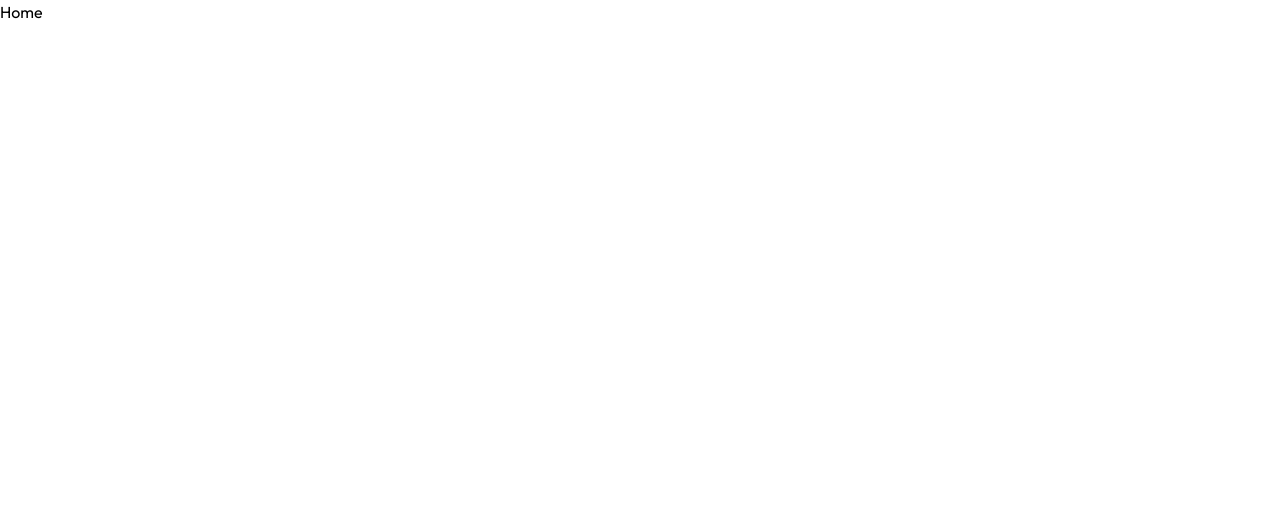
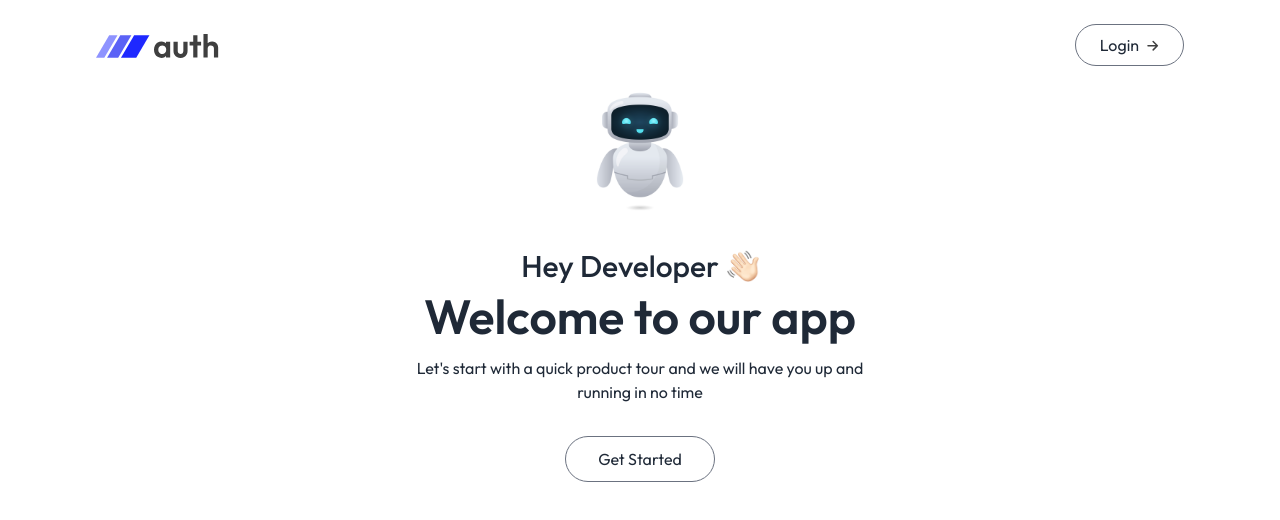
Before and after one commit to anjany06/Adv-Auth, a React (Vite) app in the folder frontend/: page / in a window 1280 px wide. Shown: the top 520 px of the page. Built offline with nearby package versions, Linux system fonts and the light colour scheme.

Commit message:
UI : header navbar done

```diff
--- /dev/null
+++ b/frontend/src/components/Header.jsx
@@ -0,0 +1,30 @@
+import React from "react";
+import { assets } from "../assets/assets";
+
+const Header = () => {
+  return (
+    <div className="flex flex-col items-center mt-20 px-4 text-center text-gray-800">
+      <img
+        src={assets.header_img}
+        alt=""
+        className="w-36 h-36 rounded-full mb-6"
+      />
+      <h1 className="flex items-center gap-2 text-xl sm:text-3xl font-medium mb-2">
+        Hey Developer
+        <img src={assets.hand_wave} alt="" className="w-8 aspect-square" />
+      </h1>
+      <h2 className="text-3xl sm:text-5xl font-semibold mb-4">
+        Welcome to our app
+      </h2>
+      <p className="mb-8 max-w-md">
+        Let's start with a quick product tour and we will have you up and
+        running in no time
+      </p>
+      <button className="border border-gray-500 rounded-full px-8 py-2.5 hover:bg-gray-100 transition-all">
+        Get Started
+      </button>
+    </div>
+  );
+};
+
+export default Header;
--- /dev/null
+++ b/frontend/src/components/Navbar.jsx
@@ -0,0 +1,15 @@
+import React from "react";
+import { assets } from "../assets/assets";
+const Navbar = () => {
+  return (
+    <div className="w-full flex justify-between items-center p-4 sm:p-6 sm:px-24 absolute top-0">
+      <img src={assets.logo} alt="" className="w-28 sm:w-32" />
+      <button className="flex items-center gap-2 border border-gray-500 rounded-full px-6 py-2 text-gray-800 hover:bg-gray-100 transition-all">
+        Login
+        <img src={assets.arrow_icon} alt="" />
+      </button>
+    </div>
+  );
+};
+
+export default Navbar;
--- a/frontend/src/pages/Home.jsx
+++ b/frontend/src/pages/Home.jsx
@@ -1,9 +1,13 @@
-import React from 'react'
-
+import React from "react";
+import Navbar from "../components/Navbar";
+import Header from "../components/Header";
 const Home = () => {
   return (
-    <div>Home</div>
-  )
-}
+    <div>
+      <Navbar />
+      <Header />
+    </div>
+  );
+};
 
-export default Home
+export default Home;
```
